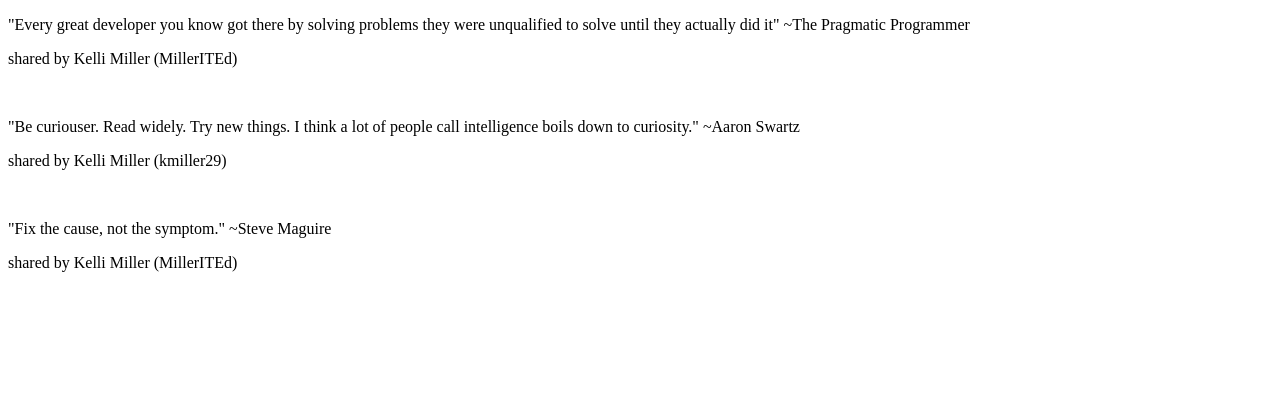
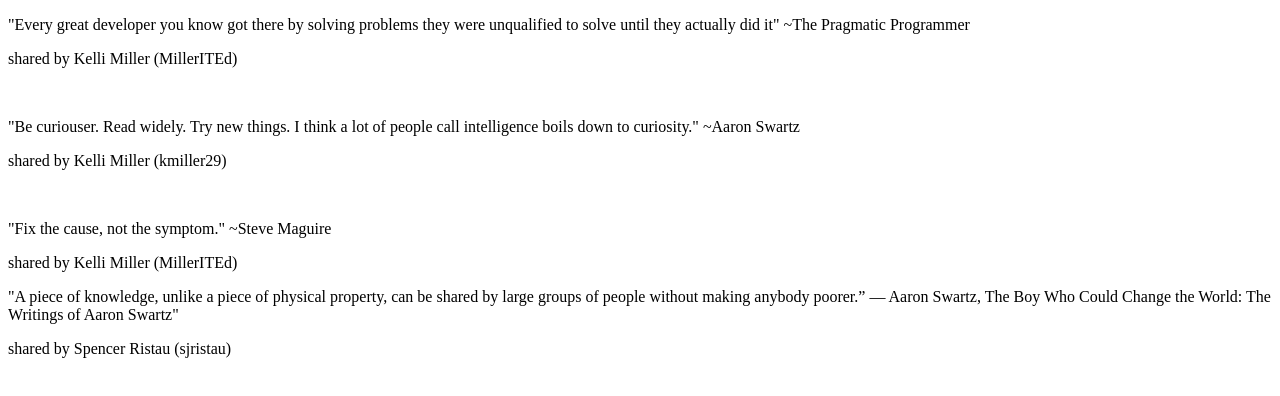
Before and after one commit to sjristau/CIS119-GitStarted-sjristau, a website: page public_html/index.html in a window 1280 px wide. Drawn offline with Linux system fonts and the light colour scheme.

Commit message:
Added quote

```diff
--- a/public_html/index.html
+++ b/public_html/index.html
@@ -21,6 +21,9 @@
 
             <p>"Fix the cause, not the symptom." ~Steve Maguire</p>
             <p>shared by Kelli Miller (MillerITEd)</p>
+            <p>"A piece of knowledge, unlike a piece of physical property, can be shared by large groups of people without making anybody poorer.”
+                ― Aaron Swartz, The Boy Who Could Change the World: The Writings of Aaron Swartz"</p>
+            <p>shared by Spencer Ristau (sjristau)</p>
         </div>
      </body>
 </html>
```
